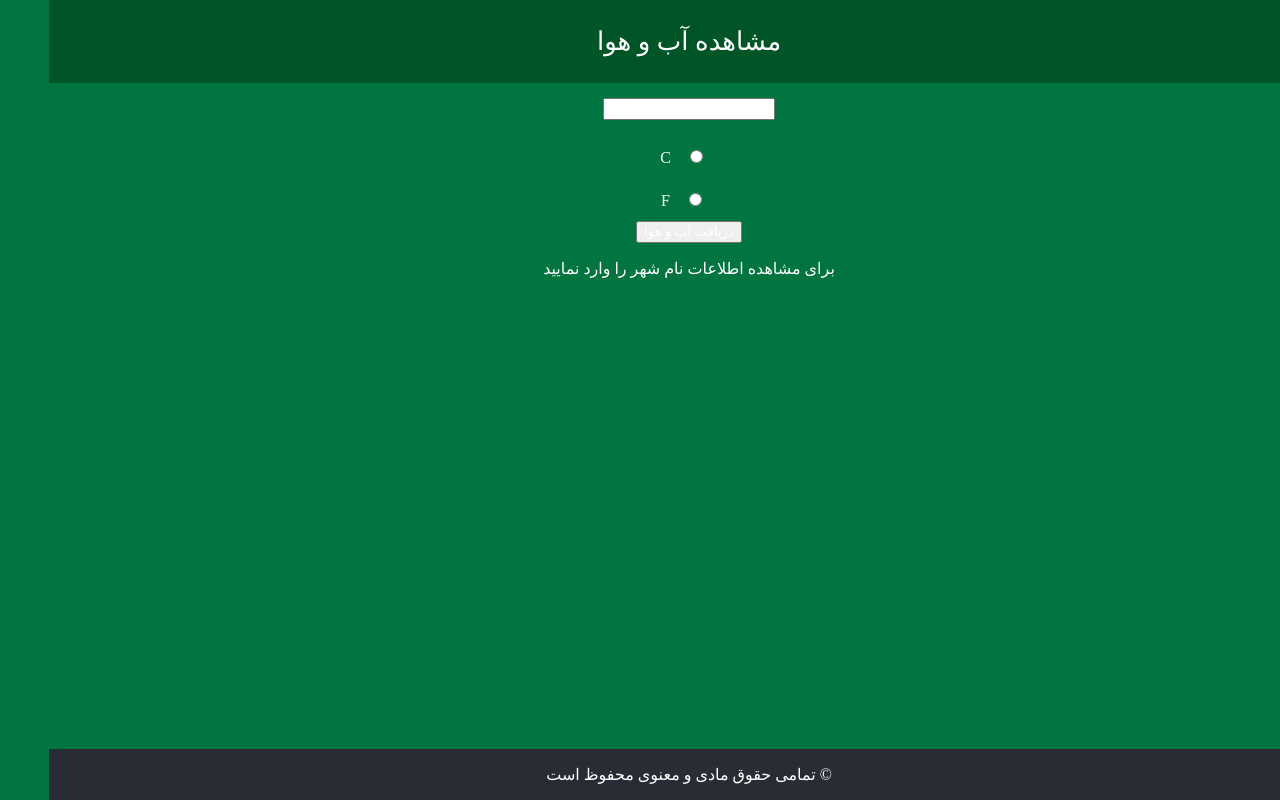
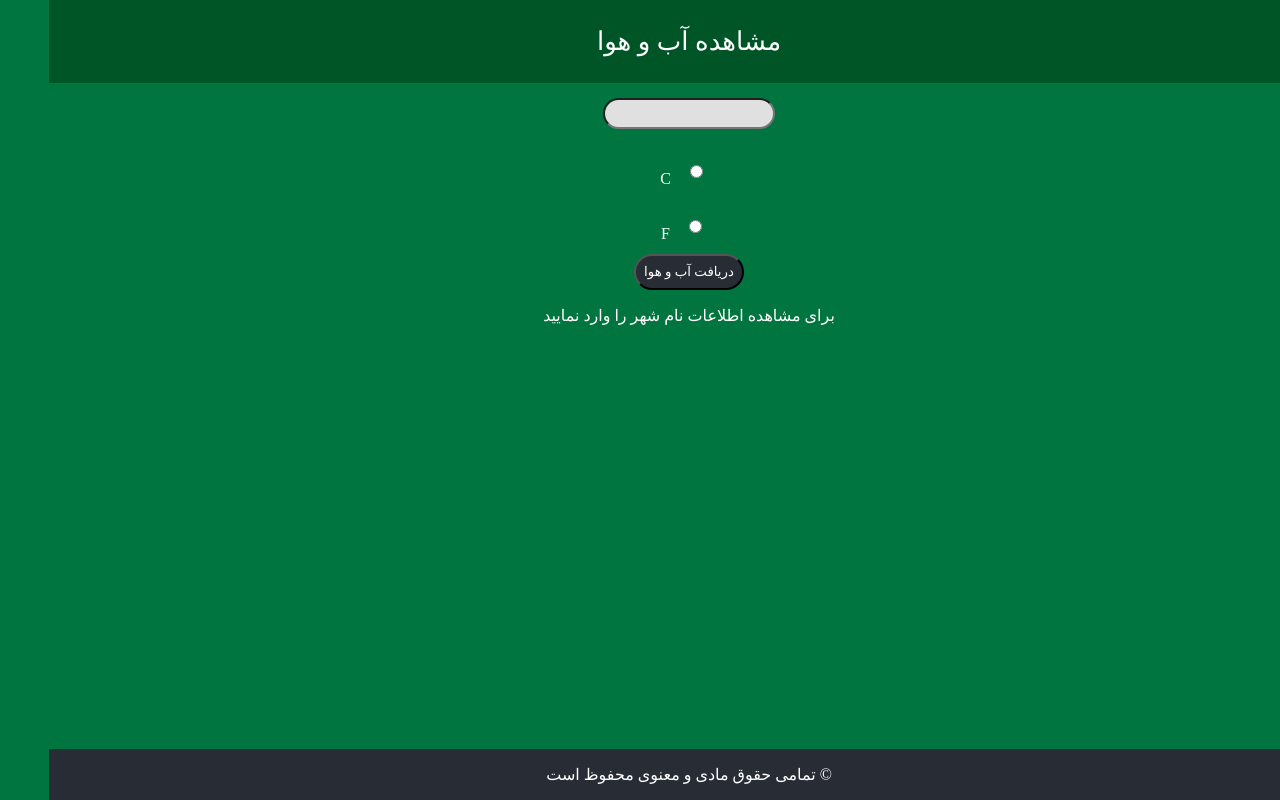
Before and after one commit to Navid-abazari/weather-app-ts, a React (Create React App) app: page / in a window 1280 px wide. Built offline with nearby package versions, Linux system fonts and the light colour scheme.

Commit message:
Add some CSS code

```diff
--- a/src/css/style.css
+++ b/src/css/style.css
@@ -50,12 +50,50 @@ html {
 .center {
   text-align: center;
 }
+
+/* Table */
+
 table {
   display: inline;
   margin-left: auto;
   margin-right: auto;
 }
+table p {
+  color: #000;
+  font-weight: 600;
+}
+tbody td {
+  color: #000;
+  font-weight: 400;
+  padding-bottom: 20px;
+  padding-top: 20px;
+  font-weight: 300;
+  background-color: #e0e0e0;
+}
+td {
+  width: 20vw;
+}
+
+th {
+  width: fit-content;
+  background-color: #e0e0e0;
+}
+
+/* Input form */
+
 input {
   color: #000000;
   margin: 15px;
+  border-radius: 30px;
+  background-color: #e0e0e0;
+  height: 25px;
 }
+
+/*  Button */
+
+button {
+  background-color: #282c34;
+  color: #fff;
+  border-radius: 30px;
+  padding: 8px;
+}
```
